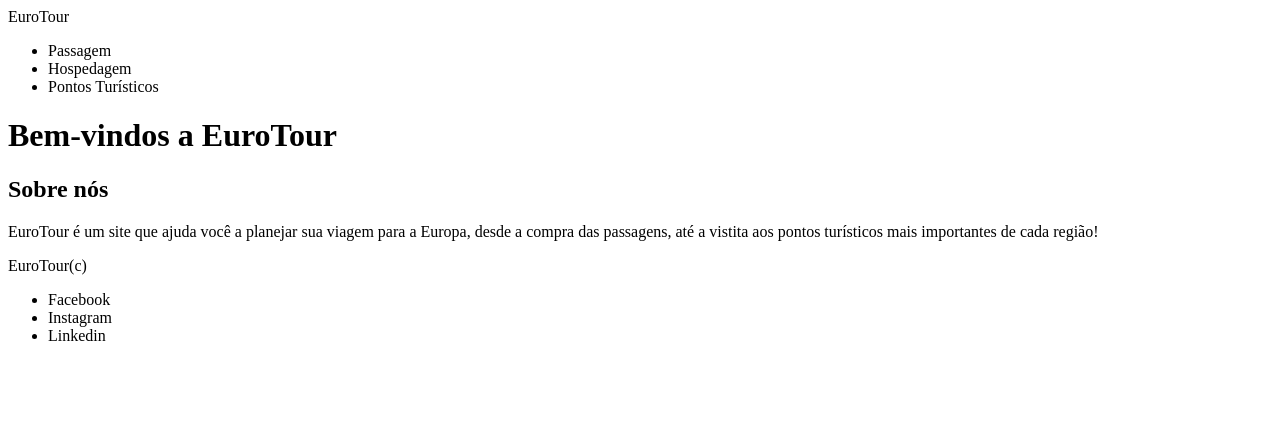
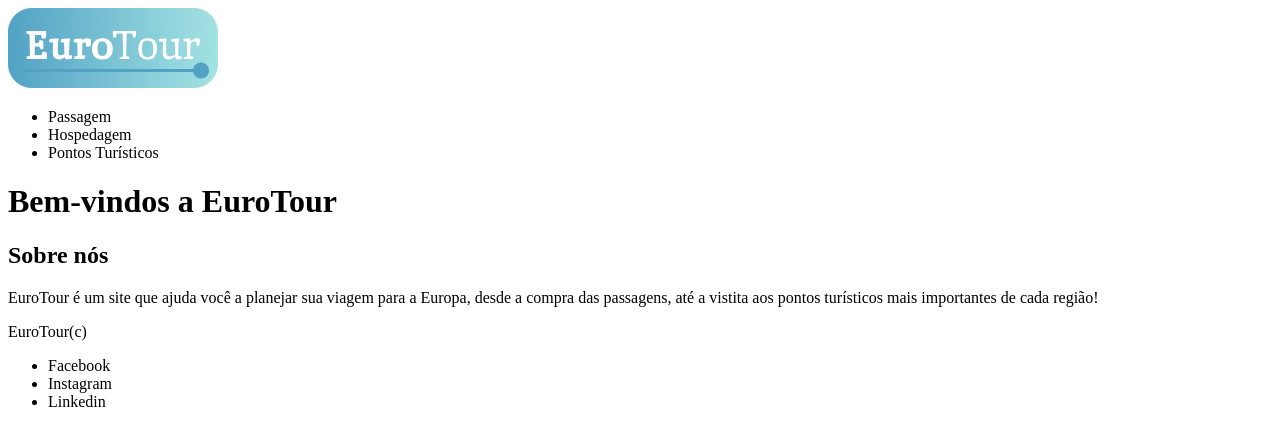
Before and after one commit to adriellediogo/EuroTour, a plain HTML site: page index.html in a window 1280 px wide. Drawn offline with Linux system fonts and the light colour scheme.

Commit message:
logo inserida

```diff
--- a/index.html
+++ b/index.html
@@ -7,7 +7,7 @@
 </head>
 <body>
     <header>
-        <span>EuroTour</span>
+        <img src="/img/eurotour-logo-cor.png" alt="Logo EuroTour Colorida"/>
         <nav>
             <ul>
                 <li>Passagem</li>
@@ -26,7 +26,7 @@
         </section>
     </main>
     <footer>
-        <p>EuroTour(c)</p>
+        <span>EuroTour(c)</span>
         <ul>
             <li>Facebook</li>
             <li>Instagram</li>
```
Also changed, not shown: img/eurotour-logo-cor.png (added), img/eurotour-logo-pb.png (added).
